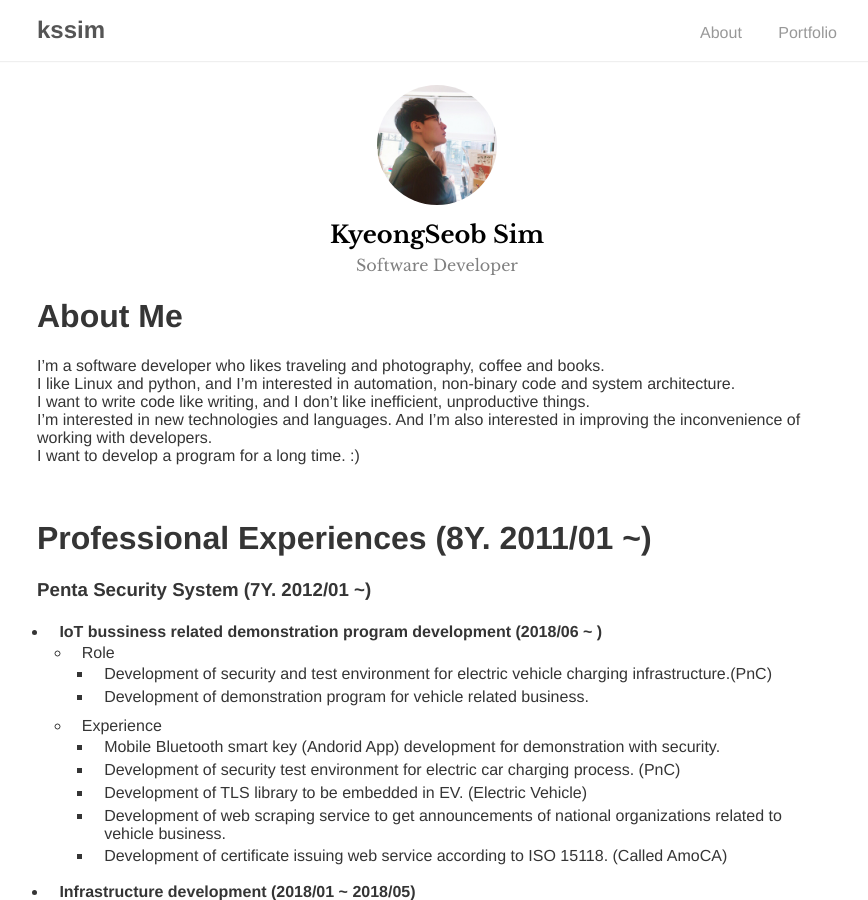
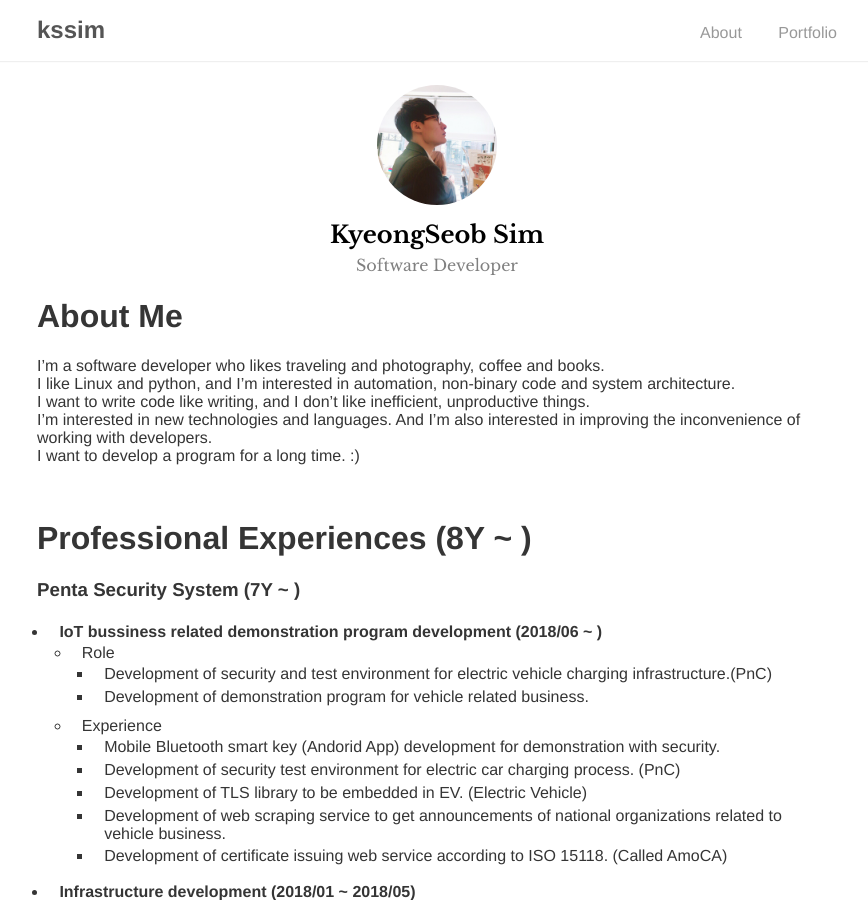
Before and after one commit to kssim/profile, a Jekyll site: the page built from index.md, in a window 1280 px wide and 900 px high. Shown: the whole window, without its empty margins (203-1071 px from the left). Built offline with Jekyll 4.4.1, drawn with Linux system fonts in a browser that asks for light colours; our own code applies the rules of GitHub Pages for plain Markdown files.

Commit message:
Update index.md

```diff
--- a/index.md
+++ b/index.md
@@ -11,8 +11,8 @@ I want to develop a program for a long time. :)
 
 <br/>
 
-# Professional Experiences (8Y. 2011/01 ~)
-### Penta Security System (7Y. 2012/01 ~)
+# Professional Experiences (8Y ~ )
+### Penta Security System (7Y ~ )
 - IoT bussiness related demonstration program development (2018/06 ~ )
   - Role
      - Development of security and test environment for electric vehicle charging infrastructure.(PnC)
```
